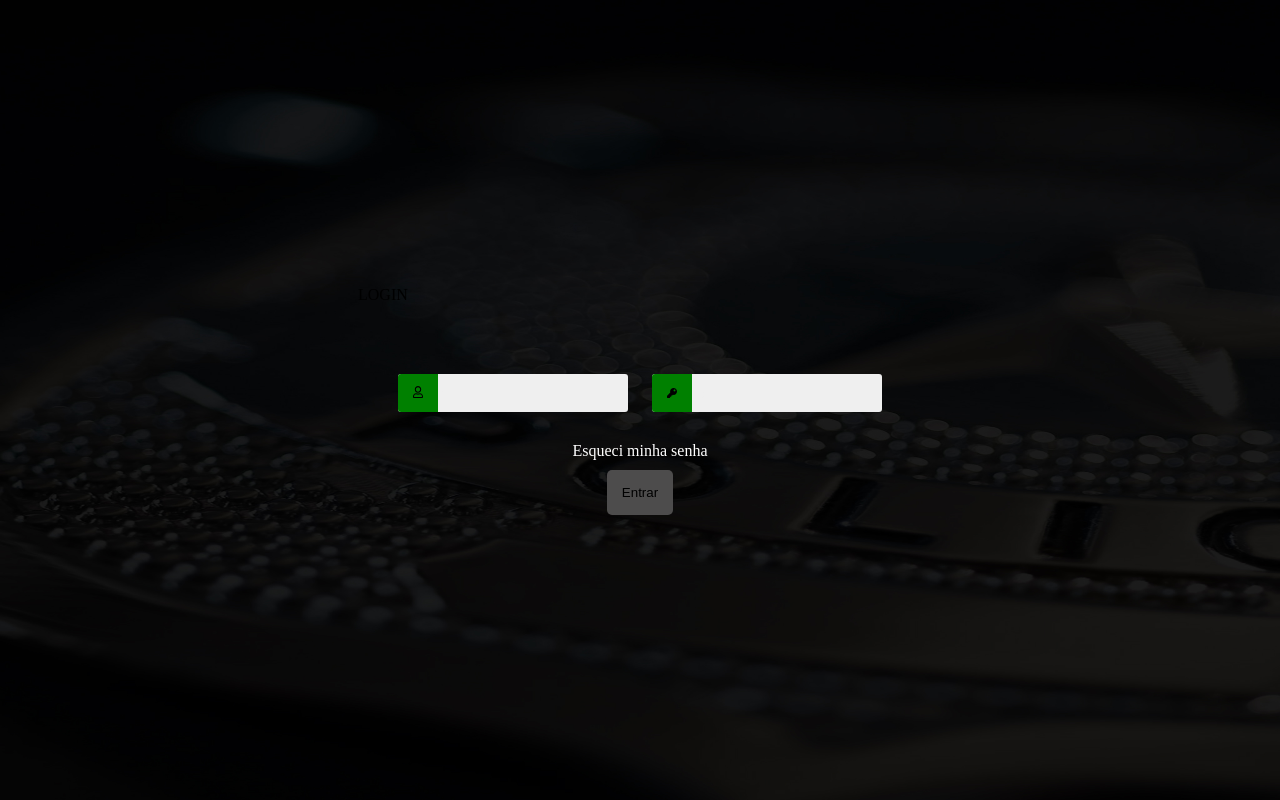
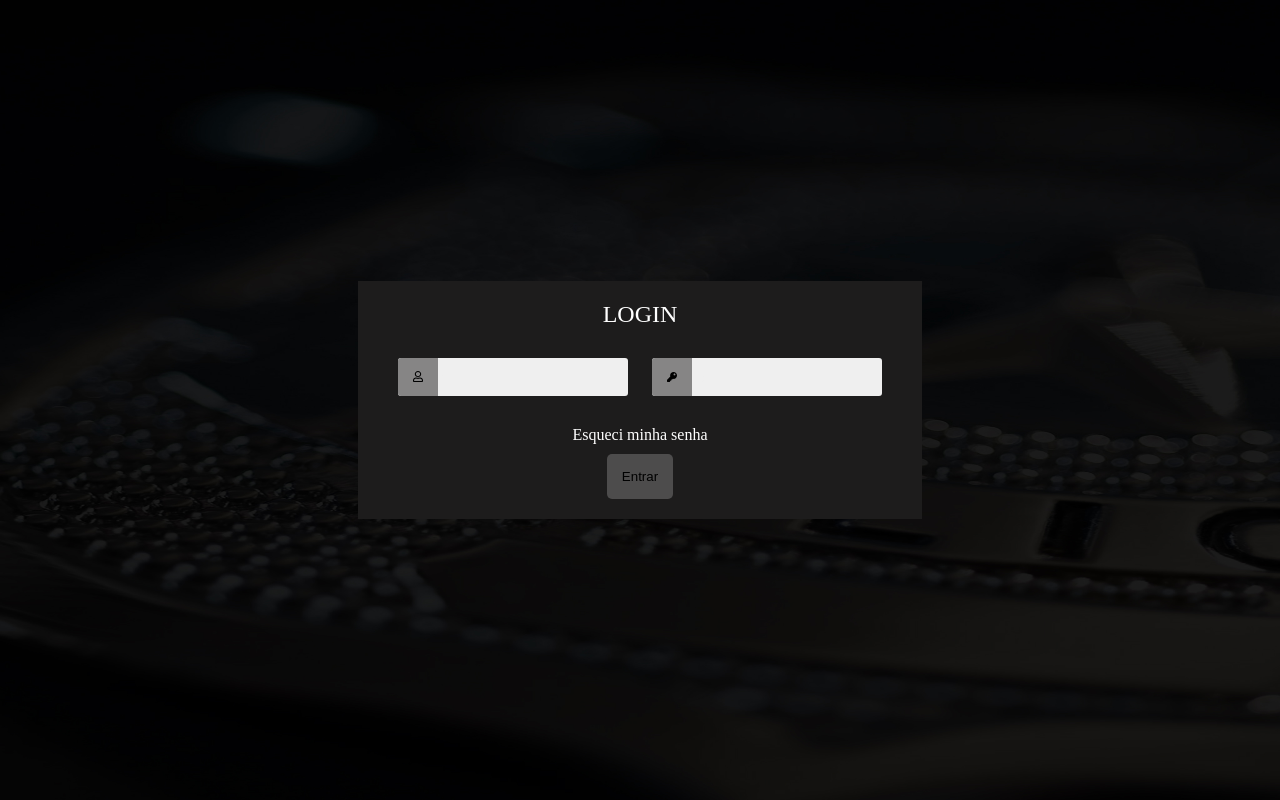
Before and after one commit to brunubarbosa/hackaton-da-seguran-a, a website: page index.html in a window 1280 px wide. Drawn offline with nearby package versions, Linux system fonts and the light colour scheme.

Commit message:
login pronto

```diff
--- a/front/index.scss
+++ b/front/index.scss
@@ -8,7 +8,18 @@ body {
     justify-content: center;
 
     & .wraper-login {
+        background-color: rgb(29, 28, 28);
+        padding: 20px 0px;
 
+        & .wraper-login-title {
+            display: flex;
+            justify-content: center;
+
+            & span {
+                color: white;
+                font-size: 1.5rem;
+            }
+        }
         & .login-inputs {
             display: flex;
             flex-direction: column;
--- a/front/input-login.scss
+++ b/front/input-login.scss
@@ -26,7 +26,7 @@
   text-align: center;
 
   &:first-child {
-    padding: 40px 30px 0px 30px;
+    padding: 0px 30px 0px 30px;
   }
   &:nth-child(2),
   &:nth-child(8),
@@ -99,12 +99,12 @@
       left: 5px;
       right: 5px;
       bottom: 6px;
-      background: red; // change this to #134A46
+      background:rgb(71, 71, 71); // change this to #134A46
     }
     &:after {
       top: 0;
       bottom: 0;
-      background: green;
+      background: rgb(134, 133, 133);
     }
   }
 }
--- a/index.html
+++ b/index.html
@@ -16,7 +16,9 @@
 </head>
     <section class="wraper-login">
         <div>
-            <span>LOGIN</span>
+            <div class="wraper-login-title">
+                <span>LOGIN</span>
+            </div>
             <div class="login-inputs">
                 <div>
                     <div class="row">
```
Also changed, not shown: output.css, 1 other file.
